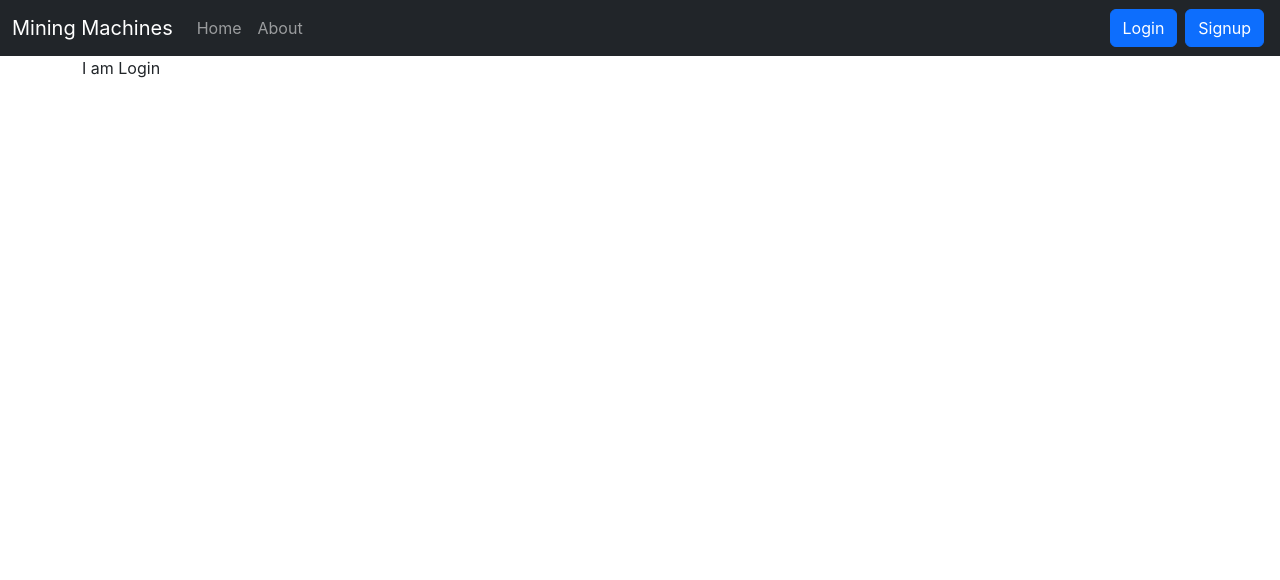
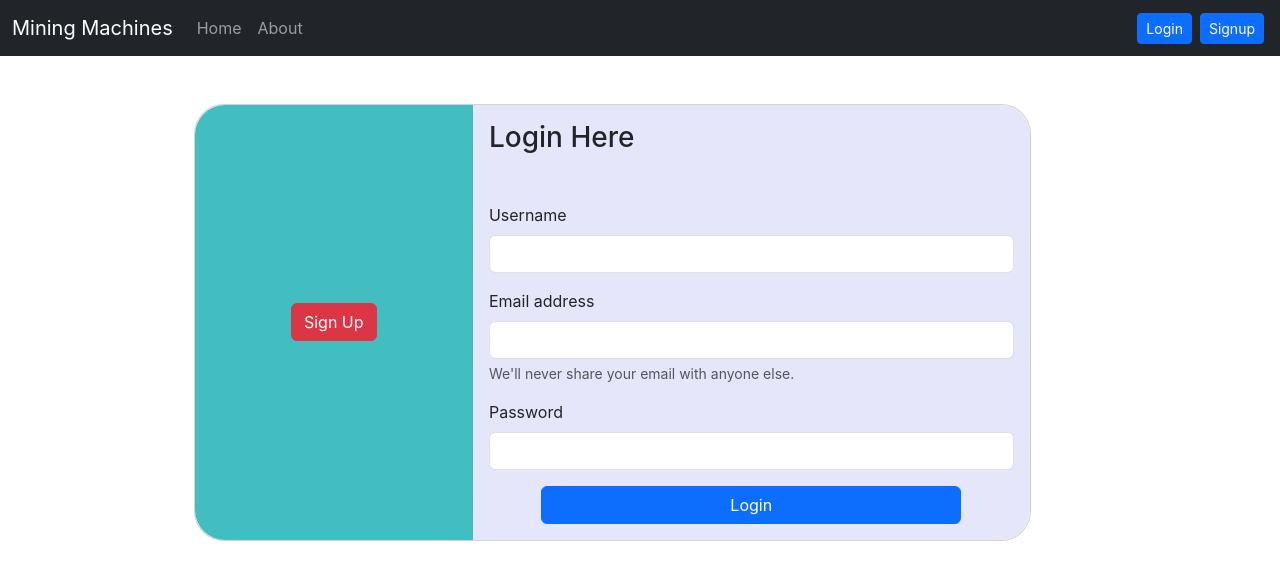
Before and after one commit to KuldeepBijarniya/miningmachines, a React (Create React App) app: page /login in a window 1280 px wide. Shown: the top 580 px of the page. Built offline with nearby package versions, Linux system fonts and the light colour scheme.

Commit message:
login signup frontend almost done

```diff
--- a/src/components/Login.js
+++ b/src/components/Login.js
@@ -1,7 +1,36 @@
 import React from 'react'
-
+import { Link, useHistory } from 'react-router-dom'
 export default function Login() {
+  let histoy = useHistory();
+  const onSubmit = () => {
+    histoy.push("/");
+  }
   return (
-    <div>I am Login</div>
+    <form onSubmit={onSubmit}>
+      <div className="card mb-3 mt-5" style={{ maxWidth: "75%", marginLeft: "10%", borderRadius:"30px" }}>
+        <div className="row g-0">
+          <div className="col-md-4 d-flex" style={{alignItems: "center", justifyContent: "center",borderRadius:"30px 0 0 30px"}}><Link to="/SignUp"><button className='btn btn-danger'>Sign Up</button></Link></div>
+          <div className="col-md-8" style={{backgroundColor: "lavender",borderRadius:"0 30px 30px 0"}}>
+            <div className="card-body">
+              <h3>Login Here</h3>
+              <div className="mt-5 mb-3">
+                <label htmlFor="username" className="form-label">Username</label>
+                <input type="text" className="form-control" id="username" aria-describedby="emailHelp" required />
+              </div>
+              <div className="mb-3">
+                <label htmlFor="email" className="form-label">Email address</label>
+                <input type="email" className="form-control" id="email" aria-describedby="emailHelp" required />
+                <div id="emailHelp" className="form-text">We'll never share your email with anyone else.</div>
+              </div>
+              <div className="mb-3">
+                <label htmlFor="password" className="form-label">Password</label>
+                <input type="password" className="form-control" id="password" minLength={5} required />
+              </div>
+              <button type="submit" className="btn btn-primary" style={{width:"80%",marginLeft:"10%"}}>Login</button>
+            </div>
+          </div>
+        </div>
+      </div>
+    </form>
   )
 }
--- a/src/components/Navbar.js
+++ b/src/components/Navbar.js
@@ -3,24 +3,24 @@ import { Link, useLocation } from 'react-router-dom'
 export default function Navbar() {
     let location = useLocation();
     return (
-        <nav className="navbar navbar-dark bg-dark navbar-expand bg-body-dark">
+        <nav className="navbar navbar-expand-lg navbar-dark sticky-top bg-dark bg-body-dark">
             <div className="container-fluid">
-                <Link className="navbar-brand" to="/">Mining Machines</Link>
-                <button className="navbar-toggler" type="button" data-bs-toggle="collapse" data-bs-target="#navbarSupportedContent" aria-controls="navbarSupportedContent" aria-expanded="false" aria-label="Toggle navigation">
+                <button className="navbar-toggler" type="button" data-bs-toggle="collapse" data-bs-target="#navbarTogglerDemo03" aria-controls="navbarTogglerDemo03" aria-expanded="false" aria-label="Toggle navigation">
                     <span className="navbar-toggler-icon"></span>
                 </button>
-                <div className="collapse navbar-collapse" id="navbarSupportedContent">
+                <Link className="navbar-brand" to="/">Mining Machines</Link>
+                <div className="collapse navbar-collapse" id="navbarTogglerDemo03">
                     <ul className="navbar-nav me-auto mb-2 mb-lg-0">
                         <li className="nav-item">
-                            <Link className={`nav-link ${location.pathname==="/"}?active:""`} aria-current="page" to="/">Home</Link>
+                            <Link className={`nav-link ${location.pathname === "/"}?active:""`} aria-current="page" to="/">Home</Link>
                         </li>
                         <li className="nav-item">
-                            <Link className={`nav-link ${location.pathname==="/about"}?active:""`} to="/about">About</Link>
+                            <Link className={`nav-link ${location.pathname === "/about"}?active:""`} to="/about">About</Link>
                         </li>
                     </ul>
                     <form className="d-flex">
-                        <Link className="btn btn-primary mx-1" to="/login" role="button">Login</Link>
-                        <Link className="btn btn-primary mx-1" to="/signup" role="button">Signup</Link>
+                        <Link className="btn btn-primary btn-sm mx-1" to="/login" role="button">Login</Link>
+                        <Link className="btn btn-primary btn-sm mx-1" to="/signup" role="button">Signup</Link>
                     </form>
                 </div>
             </div>
--- a/src/components/SignUp.js
+++ b/src/components/SignUp.js
@@ -1,7 +1,53 @@
-import React from 'react'
+import React, { useState } from 'react'
+import { useHistory } from 'react-router-dom';
 
 export default function SignUp() {
+  const [text, setText] = useState("");
+  const [p1, setP1] = useState("");
+  const [p2, setP2] = useState("");
+  const handleOnChange = (e) => {
+    let t = e.target.value;
+    let result = t.replaceAll(' ', '');
+    setText(result);
+  }
+
+  const handlePassword = (e) => {
+    setP1(e.target.value);
+  }
+  const handleCPassword = (e) => {
+    setP2(e.target.value);
+  }
+
+  let history = useHistory();
+  const handleOnSubmit = () => {
+    history.push("/");
+  }
+
   return (
-    <div>I am SignUp</div>
+    <form onSubmit={handleOnSubmit} style={{maxWidth:"75%",backgroundColor: "lavender"}}>
+      <div className='container mb-2'>
+      <div className="mb-3 mt-5"><h3>Sign Up Here</h3></div>
+      <div className="mb-3">
+        <label htmlFor="username" className="form-label">Username</label>
+        <input type="text" className="form-control" id="username" name='username' value={text} onChange={handleOnChange} aria-describedby="emailHelp" required/>
+      </div>
+      <div className="mb-3">
+        <label htmlFor="email" className="form-label">Email address</label>
+        <input type="email" className="form-control" id="email" name='email' aria-describedby="emailHelp" required/>
+        <div id="emailHelp" className="form-text">We'll never share your email with anyone else.</div>
+      </div>
+      <div className="mb-3">
+        <label htmlFor="password" className="form-label">Password</label>
+        <input type="password" className="form-control" id="password" name='password' value={p1} onChange={handlePassword} minLength={5} required/>
+      </div>
+      <div className="mb-3">
+        <label htmlFor="cpassword" className="form-label">Confirm Password</label>
+        <input type="cpassword" className="form-control" id="cpassword" name='cpassword' value={p2} onChange={handleCPassword} minLength={5} required/>
+        <div className={`from-text ${p1!==p2?"visible":"d-none"}`}>confirm password in different from entered password</div>
+        <div className={`from-text ${p1===p2?"visible":"d-none"}`}>confirm password same as entered password</div>
+      </div>
+      <button type="submit" disabled={p1!==p2 ||text===""} className="btn btn-primary" style={{width:"40%", marginLeft:"30%"}}>Sign Up</button>
+      </div>
+    </form>
   )
 }
--- a/src/index.css
+++ b/src/index.css
@@ -11,3 +11,6 @@ code {
   font-family: source-code-pro, Menlo, Monaco, Consolas, 'Courier New',
     monospace;
 }
+.col-md-4 {
+  background-color: #42bec0;
+}
```
